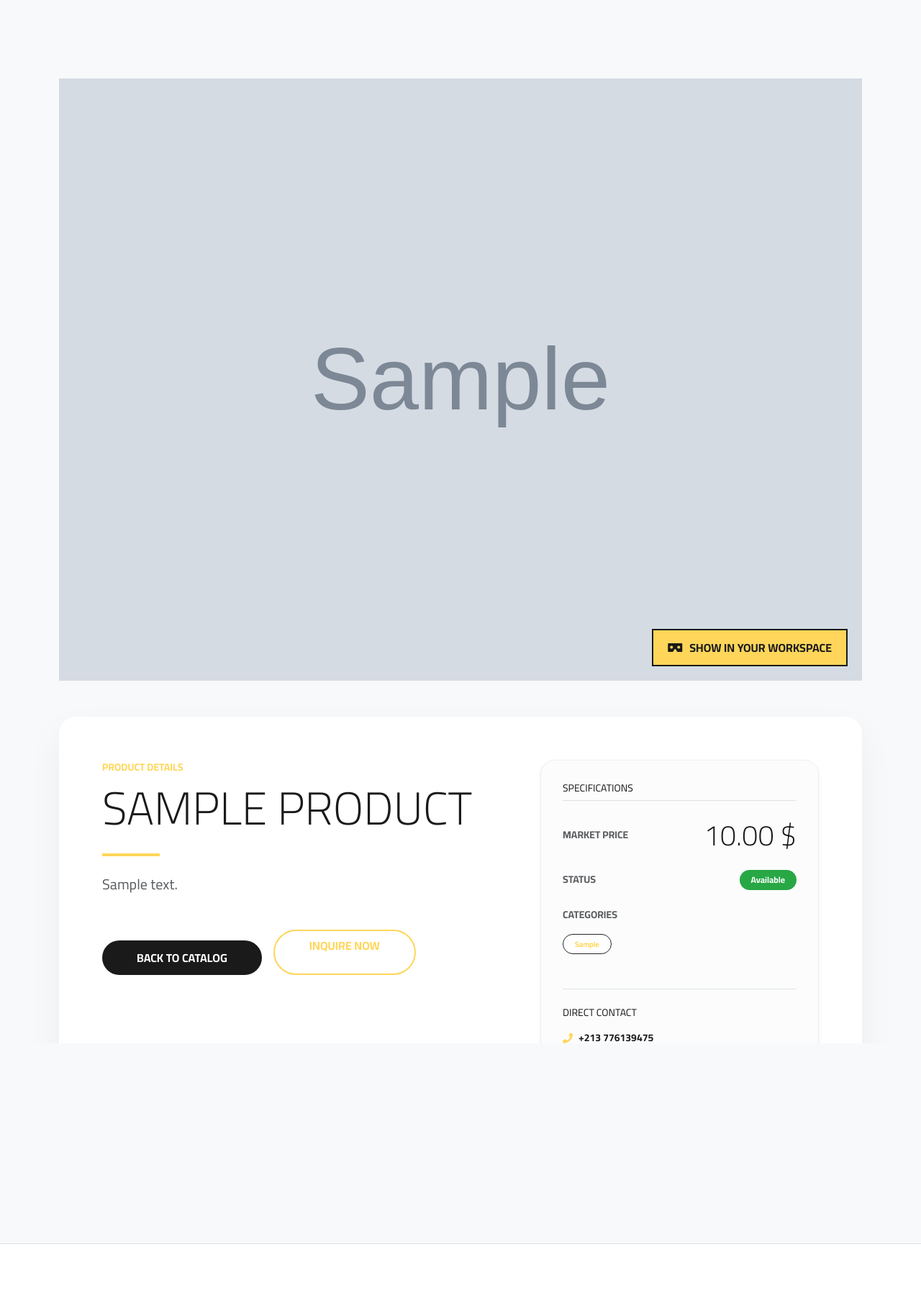
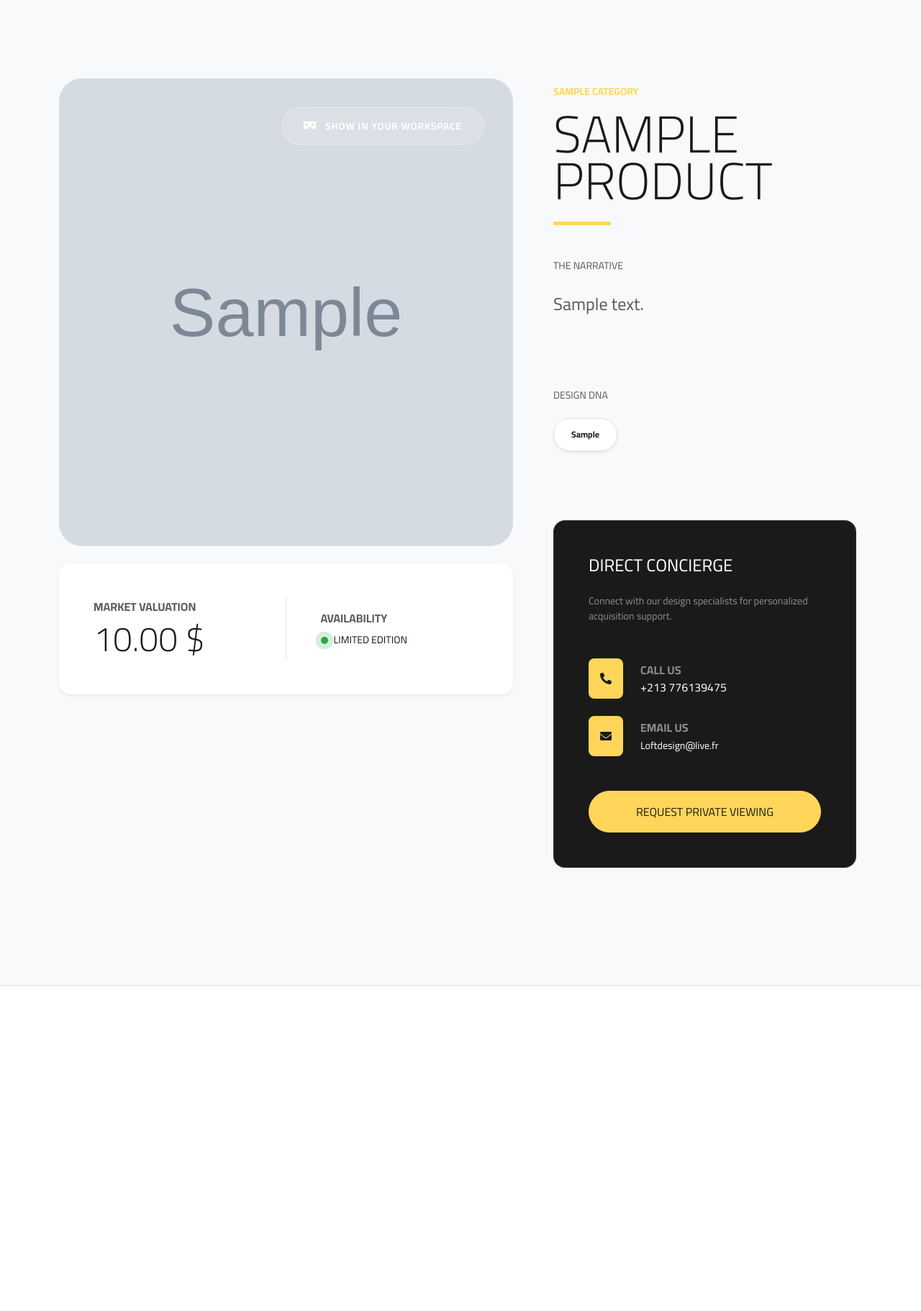
Before and after one commit to amraoui-mo7amed/loftdesign, a Django app: page /products/1/ in a window 1280 px wide. Shown: the part 68-1890 px from the top of the page at 72% size. After the commit the page ends 1438 px from the top, so only its background shows below. Run offline with Django 5.2, Linux system fonts and the light colour scheme; tables that the repository leaves empty hold one stand-in row (values such as "Sample post"); grey boxes marked "Sample" are stand-in pictures.

Commit message:
feat: implement luxury redesign for product detail page with sticky gallery, interactive CTA, and refined typography

```diff
--- a/frontend/static/css/products_list.css
+++ b/frontend/static/css/products_list.css
@@ -101,9 +101,11 @@
 .product-details-card {
     background: white;
     border-radius: 24px;
-    padding: 60px;
+    padding: 50px;
     box-shadow: 0 20px 50px rgba(0,0,0,0.05);
-    margin-top: 50px;
+    transition: all 0.3s ease;
+    display: flex;
+    flex-direction: column;
 }
 
 .product-spec-box {
@@ -119,14 +121,103 @@
     padding-bottom: 40px;
 }
 
-/* Modern Soft Cards for Public View */
-.product-grid-card {
+/* High-End Luxury Detail Update */
+.product-hero-container {
+    border-radius: 40px;
+    background: #000;
+}
+
+.product-hero-overlay {
+    position: absolute;
+    inset: 0;
+    background: linear-gradient(to top, rgba(0,0,0,0.7) 0%, transparent 60%);
+    pointer-events: none;
+}
+
+.luxury-visualize-btn {
+    position: absolute;
+    top: 40px;
+    right: 40px;
+    background: rgba(255, 255, 255, 0.15);
+    backdrop-filter: blur(20px);
+    -webkit-backdrop-filter: blur(20px);
+    color: white;
+    padding: 15px 30px;
+    border-radius: 100px;
+    font-weight: 900;
+    text-transform: uppercase;
+    border: 1px solid rgba(255, 255, 255, 0.3);
+    z-index: 10;
+    text-decoration: none;
+    display: flex;
+    align-items: center;
+    gap: 12px;
+    transition: all 0.4s cubic-bezier(0.165, 0.84, 0.44, 1);
+    letter-spacing: 1px;
+    font-size: 0.85rem;
+}
+
+.luxury-visualize-btn:hover {
+    background: var(--brand-primary);
+    color: var(--brand-dark);
+    transform: translateY(-5px);
+    box-shadow: 0 15px 30px rgba(0,0,0,0.3);
+}
+
+.luxury-spec-card {
     background: white;
-    border-radius: 20px;
-    overflow: hidden;
-    transition: all 0.4s cubic-bezier(0.165, 0.84, 0.44, 1);
-    box-shadow: 0 10px 30px rgba(0,0,0,0.05);
-    height: 100%;
+    border-radius: 30px;
+    border: 1px solid #f0f0f0;
+}
+
+.dot-pulse {
+    width: 10px;
+    height: 10px;
+    background: #28a745;
+    border-radius: 50%;
+    display: inline-block;
+    animation: pulse-green 2s infinite;
+}
+
+@keyframes pulse-green {
+    0% { box-shadow: 0 0 0 0 rgba(40, 167, 69, 0.7); }
+    70% { box-shadow: 0 0 0 10px rgba(40, 167, 69, 0); }
+    100% { box-shadow: 0 0 0 0 rgba(40, 167, 69, 0); }
+}
+
+/* Modern Sticky Detail Updates */
+.product-sticky-gallery {
+    margin-bottom: 2rem;
+}
+
+.inquiry-panel {
+    border: 1px solid rgba(255,255,255,0.1);
+    transition: all 0.4s ease;
+}
+
+.inquiry-panel:hover {
+    transform: translateY(-5px);
+    box-shadow: 0 30px 60px rgba(0,0,0,0.4) !important;
+}
+
+.mb-10 { margin-bottom: 6rem !important; }
+
+.line-height-relaxed {
+    line-height: 1.8;
+}
+
+.display-3 {
+    font-size: 4.5rem;
+}
+
+@media (max-width: 991px) {
+    .product-sticky-gallery {
+        position: relative !important;
+        top: 0 !important;
+    }
+    .display-3 {
+        font-size: 3rem;
+    }
 }
 
 .product-grid-card:hover {
--- a/frontend/templates/products/product_detail.html
+++ b/frontend/templates/products/product_detail.html
@@ -21,84 +21,99 @@
 {% block content %}
 <section class="products-section bg-light" style="margin-top: 70px;">
     <div class="container">
-        <div class="row justify-content-center">
-            <div class="col-lg-12">
-                <!-- Product Showcase Viewer -->
-                <div class="viewer-container" data-aos="zoom-out">
+        <div class="row g-5">
+            <!-- 1. Interactive Product Gallery (Left) -->
+            <div class="col-lg-7" data-aos="fade-right">
+                <div class="product-sticky-gallery sticky-top" style="top: 100px;">
+                    <div class="viewer-container rounded-5 shadow-2xl overflow-hidden mb-4">
                         {% if product.thumbnail %}
-                    <img src="{{ product.thumbnail.url }}" class="img-fluid w-100 img-reveal" alt="{{ product.title }}">
+                        <img src="{{ product.thumbnail.url }}" class="img-fluid w-100 img-reveal" style="height: 650px; object-fit: cover;" alt="{{ product.title }}">
                         {% endif %}
 
                         {% if product.external_link %}
-                    <a href="{{ product.external_link }}" target="_blank" class="floating-visualize-btn">
+                        <a href="{{ product.external_link }}" target="_blank" class="luxury-visualize-btn">
                             <i class="fas fa-vr-cardboard"></i> {% trans "Show in your workspace" %}
                         </a>
                         {% endif %}
                     </div>
 
-                <!-- Product Details Card -->
-                <div class="product-details-card scroll-reveal" data-aos="fade-up">
-                    <div class="row g-5">
-                        <div class="col-lg-7">
-                            <div class="mb-4">
-                                <span class="text-primary fw-bold text-uppercase small tracking-widest d-block mb-2">{% trans "Product Details" %}</span>
-                                <h1 class="display-3 fw-black text-uppercase mb-4">{{ product.title }}</h1>
-                                <div class="bg-primary" style="height: 4px; width: 80px;"></div>
+                    <!-- Detail Spec Box under Image -->
+                    <div class="product-spec-box shadow-sm bg-white p-5 rounded-4 border-0 scroll-reveal">
+                        <div class="row align-items-center">
+                            <div class="col-md-6 border-end">
+                                <span class="text-muted text-uppercase smaller fw-bold d-block mb-1">{% trans "Market Valuation" %}</span>
+                                <span class="display-5 fw-black text-dark">{{ product.price }} $</span>
                             </div>
-
-                            <div class="text-muted fs-5 line-height-relaxed mb-5">
-                                {{ product.description|linebreaks }}
-                            </div>
-
-                            <div class="d-flex flex-wrap gap-3">
-                                <a href="{% url 'frontend:product_list' %}" class="brutalist-btn rounded-pill px-5 text-uppercase">
-                                    {% trans "Back to Catalog" %}
-                                </a>
-                                <a href="mailto:{{ site_config.contact_email }}?subject={% trans 'Purchase Inquiry:' %} {{ product.title }}" class="btn btn-outline-primary border-2 rounded-pill px-5 py-2 fw-bold text-uppercase">
-                                    {% trans "Inquire Now" %}
-                                </a>
-                            </div>
-                        </div>
-
-                        <div class="col-lg-5">
-                            <div class="product-spec-box shadow-sm">
-                                <h4 class="fw-black text-uppercase small mb-4 border-bottom pb-2">{% trans "Specifications" %}</h4>
-                                <ul class="list-unstyled mb-0">
-                                    <li class="mb-4 d-flex justify-content-between align-items-center">
-                                        <span class="text-muted text-uppercase small fw-bold">{% trans "Market Price" %}</span>
-                                        <span class="display-6 fw-black text-dark">{{ product.price }} $</span>
-                                    </li>
-                                    <li class="mb-4 d-flex justify-content-between align-items-center">
-                                        <span class="text-muted text-uppercase small fw-bold">{% trans "Status" %}</span>
-                                        <span class="badge bg-success text-white px-3 py-2 rounded-pill fw-bold">{% trans "Available" %}</span>
-                                    </li>
-                                    {% if product.tags %}
-                                    <li>
-                                        <span class="text-muted text-uppercase small d-block mb-3 fw-bold">{% trans "Categories" %}</span>
-                                        <div class="d-flex flex-wrap gap-2">
-                                            {% for tag in product.tags.split %}
-                                            <span class="badge bg-white text-primary border border-dark rounded-pill px-3 py-2 small fw-bold" style="font-size: 0.65rem;">{{ tag|cut:"," }}</span>
-                                            {% endfor %}
-                                        </div>
-                                    </li>
-                                    {% endif %}
-                                </ul>
-
-                                <div class="mt-5 pt-4 border-top">
-                                    <h6 class="fw-black text-uppercase small mb-3">{% trans "Direct Contact" %}</h6>
-                                    <div class="d-flex flex-column gap-2">
-                                        <div class="d-flex align-items-center gap-2 small">
-                                            <i class="fas fa-phone text-primary"></i>
-                                            <span class="fw-bold">{{ site_config.phone }}</span>
-                                        </div>
-                                        <div class="d-flex align-items-center gap-2 small">
-                                            <i class="fas fa-clock text-primary"></i>
-                                            <span class="fw-bold">{{ site_config.working_hours }}</span>
+                            <div class="col-md-6 ps-md-5 mt-4 mt-md-0">
+                                <span class="text-muted text-uppercase smaller fw-bold d-block mb-2">{% trans "Availability" %}</span>
+                                <div class="d-flex align-items-center gap-2">
+                                    <span class="dot-pulse"></span>
+                                    <span class="fw-black text-uppercase small text-dark">{% trans "Limited Edition" %}</span>
                                 </div>
                             </div>
                         </div>
                     </div>
                 </div>
+            </div>
+
+            <!-- 2. Product Narrative & Inquiries (Right) -->
+            <div class="col-lg-5" data-aos="fade-left">
+                <div class="product-details-content p-2">
+                    <div class="mb-5">
+                        <span class="text-primary fw-bold text-uppercase small tracking-widest d-block mb-3">
+                            {% if product.category %}{{ product.category.name }}{% else %}{% trans "Bespoke Collection" %}{% endif %}
+                        </span>
+                        <h1 class="display-3 fw-black text-uppercase mb-4" style="line-height: 0.9;">{{ product.title }}</h1>
+                        <div class="bg-primary" style="height: 5px; width: 80px;"></div>
+                    </div>
+
+                    <div class="description-narrative mb-10">
+                        <h4 class="fw-black text-uppercase small mb-4 tracking-widest text-muted">{% trans "The Narrative" %}</h4>
+                        <div class="text-muted fs-4 line-height-relaxed">
+                            {{ product.description|linebreaks }}
+                        </div>
+                    </div>
+
+                    {% if product.tags %}
+                    <div class="mb-10">
+                        <h4 class="fw-black text-uppercase small mb-4 tracking-widest text-muted">{% trans "Design DNA" %}</h4>
+                        <div class="d-flex flex-wrap gap-2">
+                            {% for tag in product.tags.split %}
+                            <span class="badge bg-white text-dark rounded-pill px-4 py-3 small fw-bold border shadow-sm">{{ tag|cut:"," }}</span>
+                            {% endfor %}
+                        </div>
+                    </div>
+                    {% endif %}
+
+                    <!-- Fixed Inquiry Panel -->
+                    <div class="inquiry-panel bg-dark text-white p-5 rounded-4 shadow-2xl">
+                        <h3 class="fw-black text-uppercase mb-4 h4">{% trans "Direct Concierge" %}</h3>
+                        <p class="text-white-50 small mb-5">{% trans "Connect with our design specialists for personalized acquisition support." %}</p>
+
+                        <div class="d-flex flex-column gap-4 mb-5">
+                            <div class="d-flex align-items-center gap-4">
+                                <div class="bg-primary text-dark p-3 rounded-3">
+                                    <i class="fas fa-phone-alt"></i>
+                                </div>
+                                <div>
+                                    <span class="d-block smaller text-white-50 text-uppercase fw-bold">{% trans "Call Us" %}</span>
+                                    <span class="fw-black">{{ site_config.phone }}</span>
+                                </div>
+                            </div>
+                            <div class="d-flex align-items-center gap-4">
+                                <div class="bg-primary text-dark p-3 rounded-3">
+                                    <i class="fas fa-envelope"></i>
+                                </div>
+                                <div>
+                                    <span class="d-block smaller text-white-50 text-uppercase fw-bold">{% trans "Email Us" %}</span>
+                                    <span class="fw-black small">{{ site_config.contact_email }}</span>
+                                </div>
+                            </div>
+                        </div>
+
+                        <a href="mailto:{{ site_config.contact_email }}?subject={% trans 'Inquiry:' %} {{ product.title }}" class="btn btn-primary w-100 rounded-pill py-3 fw-black text-uppercase tracking-wider">
+                            {% trans "Request Private Viewing" %}
+                        </a>
                     </div>
                 </div>
             </div>
```
Lines whose indentation alone changed are shown as unchanged.
